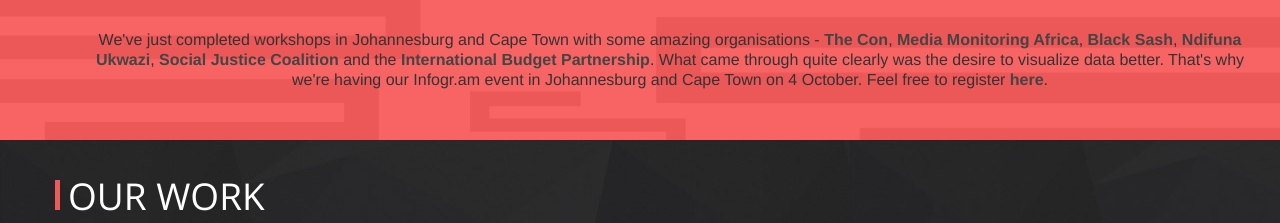
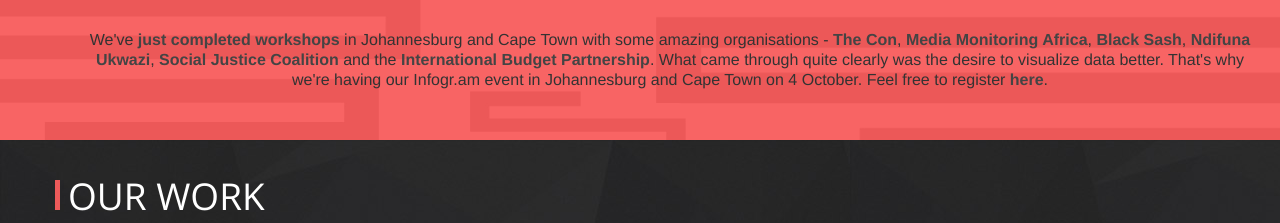
Before and after one commit to Code4SA/old-code4sa.github.io, a Jekyll site: the page built from index.html, in a window 1280 px wide and 900 px high, scrolled down 329 px, cut to the strip 229-900 px from the top of the window. Shown: the top 223 px of the strip. Built offline with Jekyll 4.4.1, drawn with Linux system fonts in a browser that asks for light colours; nearby versions of some CDN libraries; Markdown is read by kramdown in place of the engine named in the settings; comment, search, counter and statistics services are not loaded.

Commit message:
Link to blog post from front page

```diff
--- a/index.html
+++ b/index.html
@@ -9,14 +9,14 @@
     <div class="container">
         <div class="row-fluid">
             <div class="span12 text-center hero-text" >
-                <a href="http://schoolofdata.org/"><h1>School of Data Workshops</h1></a>
+                <a href="/2014/09/29/c4sa-scoda-workshops.html"><h1>School of Data Workshops</h1></a>
             </div>
             <div class="span3"></div>
             <div class="span6 text-center">
                 <iframe style="width:100%;height:315px" width="560" height="315" src="//www.youtube.com/embed/qSqF8KnymJk" frameborder="0" allowfullscreen></iframe>
             </div>
             <div class="span12 text-center hero-text" >
-                <div class="header-text">We've just completed workshops in Johannesburg and Cape Town with some amazing organisations - <a href="http://www.theconmag.co.za/">The Con</a>, <a href="http://www.mediamonitoringafrica.org/">Media Monitoring Africa</a>, <a href="http://www.blacksash.org.za">Black Sash</a>, <a href="http://nu.org.za/">Ndifuna Ukwazi</a>, <a href="http://www.sjc.org.za/">Social Justice Coalition</a> and the <a href="http://internationalbudget.org/">International Budget Partnership</a>. What came through quite clearly was the desire to visualize data better.
+                <div class="header-text">We've <a href="/2014/09/29/c4sa-scoda-workshops.html">just completed workshops</a> in Johannesburg and Cape Town with some amazing organisations - <a href="http://www.theconmag.co.za/">The Con</a>, <a href="http://www.mediamonitoringafrica.org/">Media Monitoring Africa</a>, <a href="http://www.blacksash.org.za">Black Sash</a>, <a href="http://nu.org.za/">Ndifuna Ukwazi</a>, <a href="http://www.sjc.org.za/">Social Justice Coalition</a> and the <a href="http://internationalbudget.org/">International Budget Partnership</a>. What came through quite clearly was the desire to visualize data better.
 
 That's why we're having our Infogr.am event in Johannesburg and Cape Town on 4 October. Feel free to register <a href="http://www.meetup.com/HacksHackersAfrica/events/209435532/">here</a>.
                 </div>
```
